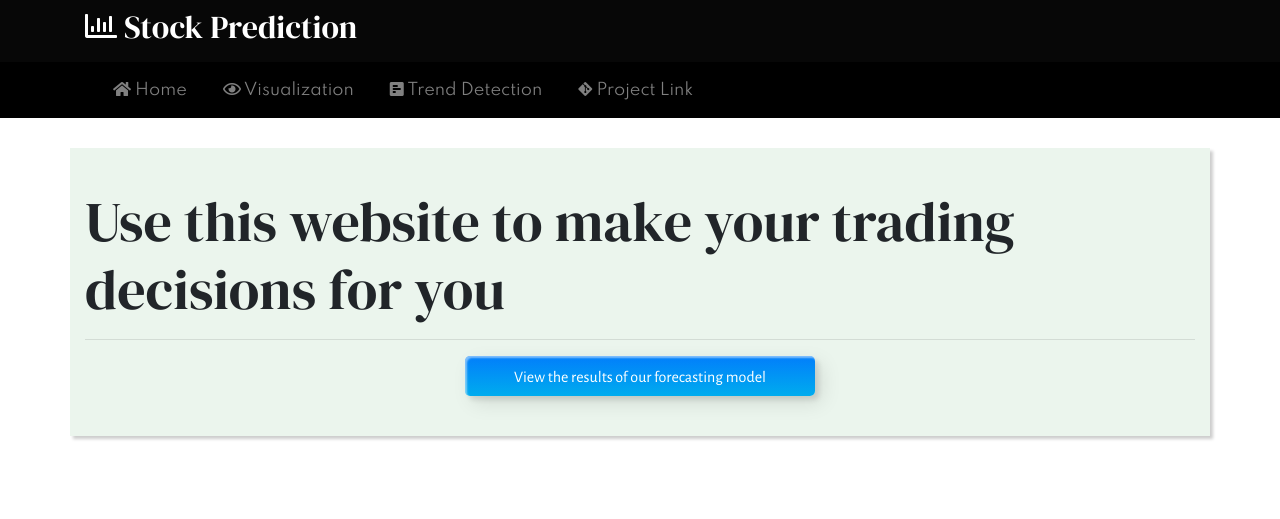
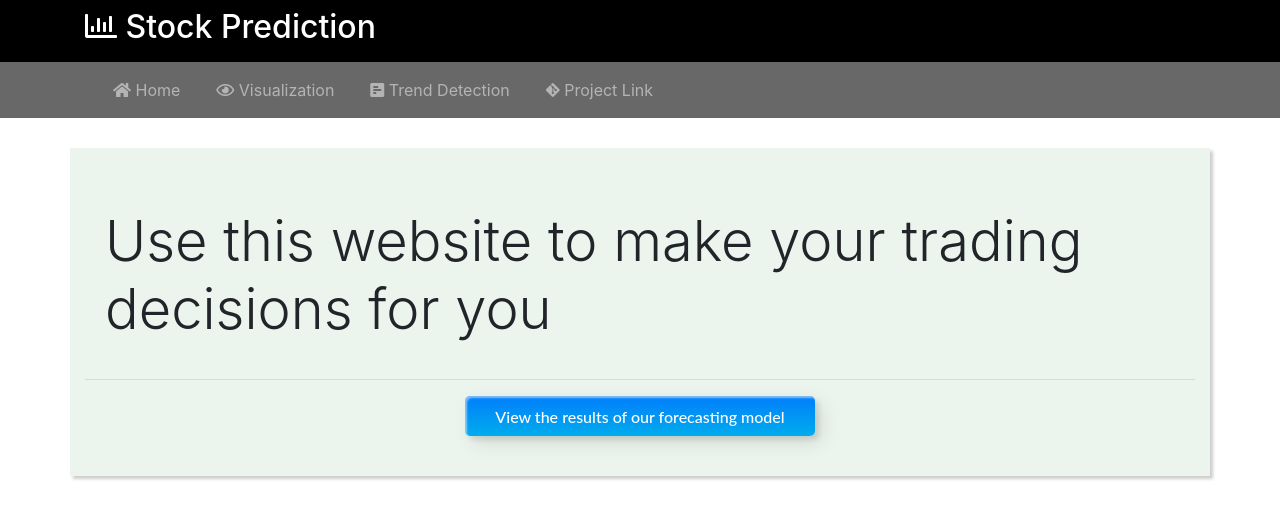
Before and after one commit to Pandani07/Final-Project, a Flask app: page / in a window 1280 px wide. Shown: the top 519 px of the page. Run offline with Flask 2, Linux system fonts and the light colour scheme; parts of the project's set-up code (start-up, migrations or seed data) failed here and were passed over; some libraries are stand-ins or nearby versions.

Commit message:
Few changes made Jun 4

```diff
--- a/app.py
+++ b/app.py
@@ -88,14 +88,9 @@ def detect_trend():
     if trend_value=='1':
         trend ='Uptrend'
         #email send
-        html_content = '<head>\
-                            <link rel="stylesheet" href="https://use.fontawesome.com/releases/v5.15.0/css/all.css" integrity="sha384-OLYO0LymqQ+uHXELyx93kblK5YIS3B2ZfLGBmsJaUyor7CpMTBsahDHByqSuWW+q" crossorigin="anonymous">\
-                            <link rel="preconnect" href="https://fonts.gstatic.com">\
-                            <link href="https://fonts.googleapis.com/css2?family=Alegreya+Sans&family=DM+Serif+Display&family=Spartan&display=swap" rel="stylesheet">\
-                        </head>\
-                        <div style="padding:40px; background-color: black">\
-                            <h1 style="color: white; font-family: '+ 'DM Serif Display'+ '", serif;"> <i class="far fa-chart-bar"></i>  Stock Prediction</h1>\
-                            <h2 style="color: white; font-family: ' + 'Alegreya Sans' + ', sans-serif;">' + company + ' is ' + trend + '</h2>\
+        html_content = '<div style="padding:40px; background-color: black">\
+                            <h1> <i class="far fa-chart-bar"></i>  Stock Prediction</h1>\
+                            <h2>' + company + ' is ' + trend + '</h2>\
                             <center> <a style="text-decoration: none; color: white; padding: 20px; border: 1px solid white; background-color: #0A80FB;" href='+ company_url +'>Buy Stock</a> <center>\
                         </div>'
         content = Content("text/html", html_content)
--- a/static/styles/styles.css
+++ b/static/styles/styles.css
@@ -90,17 +90,6 @@ button {
     width: 100%;
   }
 
-.kSubHeading {
-  font-family: 'Spartan', sans-serif;
-}
-
-.kHeading {
-  font-family: 'DM Serif Display', serif;
-}
-
-* {
-  font-family: 'Alegreya Sans', sans-serif;
-}
 
 .kBox {
     box-shadow: 3px 3px 3px rgba(0, 0, 0, 0.2);
@@ -153,10 +142,14 @@ button {
 }
 
 .kNavLinkText:hover {
-  color: white;
+  color: black;
   font-weight: bold;
   transform: translateX(5px);
   transform-origin: center;
   transition: ease-out;
   transition-duration: 0.2s;
 }
+
+.kTileIcon {
+  position: absolute; opacity: 0.3; right: 0px; bottom: 0px;
+}
--- a/templates/header.html
+++ b/templates/header.html
@@ -16,20 +16,16 @@
         <!-- Fontawesome CDN -->
         <link rel="stylesheet" href="https://use.fontawesome.com/releases/v5.15.0/css/all.css" integrity="sha384-OLYO0LymqQ+uHXELyx93kblK5YIS3B2ZfLGBmsJaUyor7CpMTBsahDHByqSuWW+q" crossorigin="anonymous">
 
-        <!-- Google Fonts -->
-        <link rel="preconnect" href="https://fonts.gstatic.com">
-        <link href="https://fonts.googleapis.com/css2?family=Alegreya+Sans&family=DM+Serif+Display&family=Spartan&display=swap" rel="stylesheet">
-
     </head>
 
     <body>
         <div class="header">
-            <nav class="navbar navbar-expand-lg navbar-dark" style="background-color:#070707 ;">
+            <nav class="navbar navbar-expand-lg navbar-dark" style="background-color: black ;">
                 <div class="container">
                     <h2 style="color: white;" class="kHeading"><i class="far fa-chart-bar"></i> Stock Prediction</h>
                 </div>
             </nav>
-            <nav class="navbar navbar-expand-lg navbar-dark sticky-top" style="background-color: black;">
+            <nav class="navbar navbar-expand-lg navbar-dark sticky-top" style="background-color: rgb(104, 104, 104);">
                 <div class="container">
 
                         <button class="navbar-toggler" id="menuButton" style="outline: none; border: none;" type="button" data-toggle="collapse" data-target="#navbarSupportedContent" aria-controls="navbarSupportedContent" aria-expanded="false" aria-label="Toggle navigation">
--- a/templates/index.html
+++ b/templates/index.html
@@ -7,7 +7,7 @@
 </style>
 <body>
     <div class="container kBox kLoading">
-        <h3 class="kHeading display-4">Use this website to make your trading decisions for you</h3>
+        <h5 style="padding: 20px;" class="kHeading display-4">Use this website to make your trading decisions for you</h5>
         <hr class="hr-1">
         <div class="text-center">
             <button style="width: 350px;" onclick="window.location.href='visualize'" class="custom-btn btn-3"><span>View the results of our forecasting model</span></button>
--- a/templates/trend.html
+++ b/templates/trend.html
@@ -47,7 +47,7 @@
                     <button type="submit" class="custom-btn btn-3"><span>Submit</span></button>
                 </div>
                 <br>
-
+                <!-- <img class="kTileIcon" style="width: 30%;" src="{{url_for('static',filename = 'images/bg_icons/stocks.png')}}" alt="" srcset="">1 -->
             </form>
         <!-- </form> -->
     </div>
```
Also changed, not shown: static/images/bg_icons/stocks.png (added).
